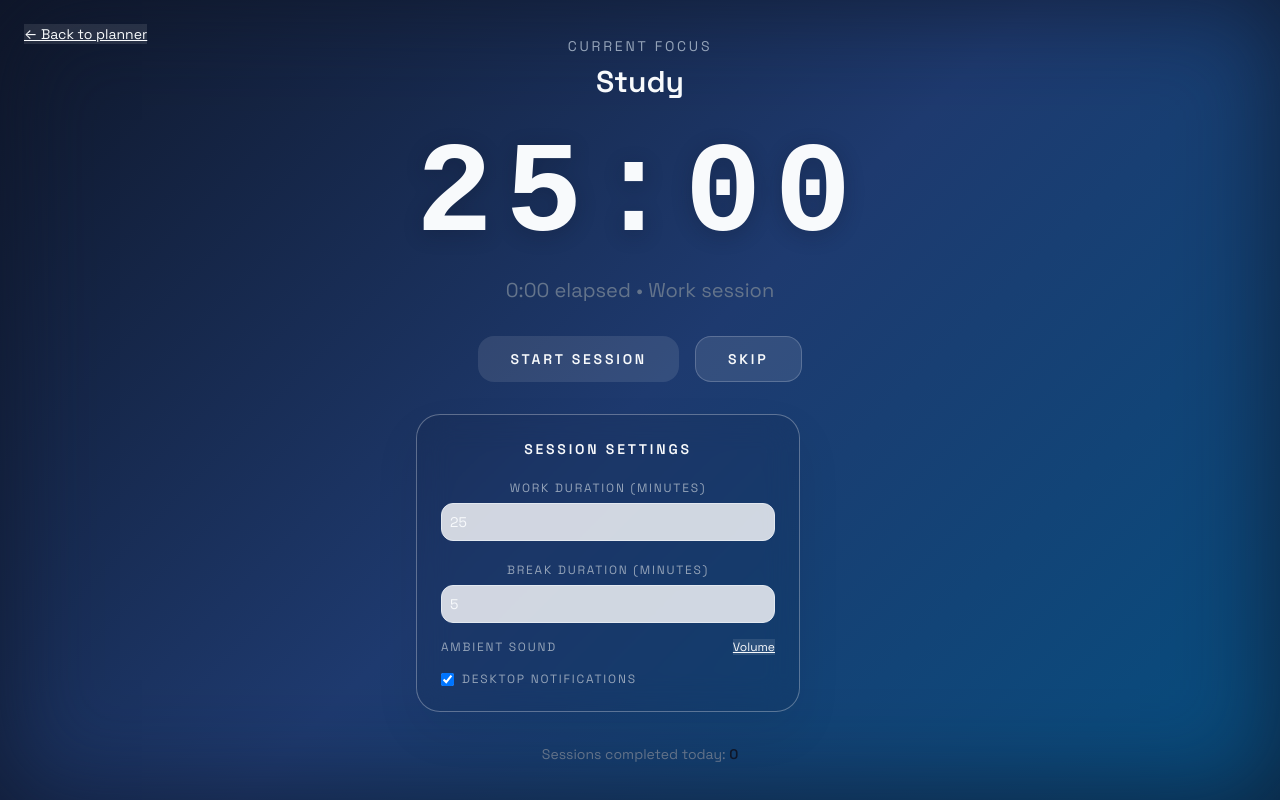
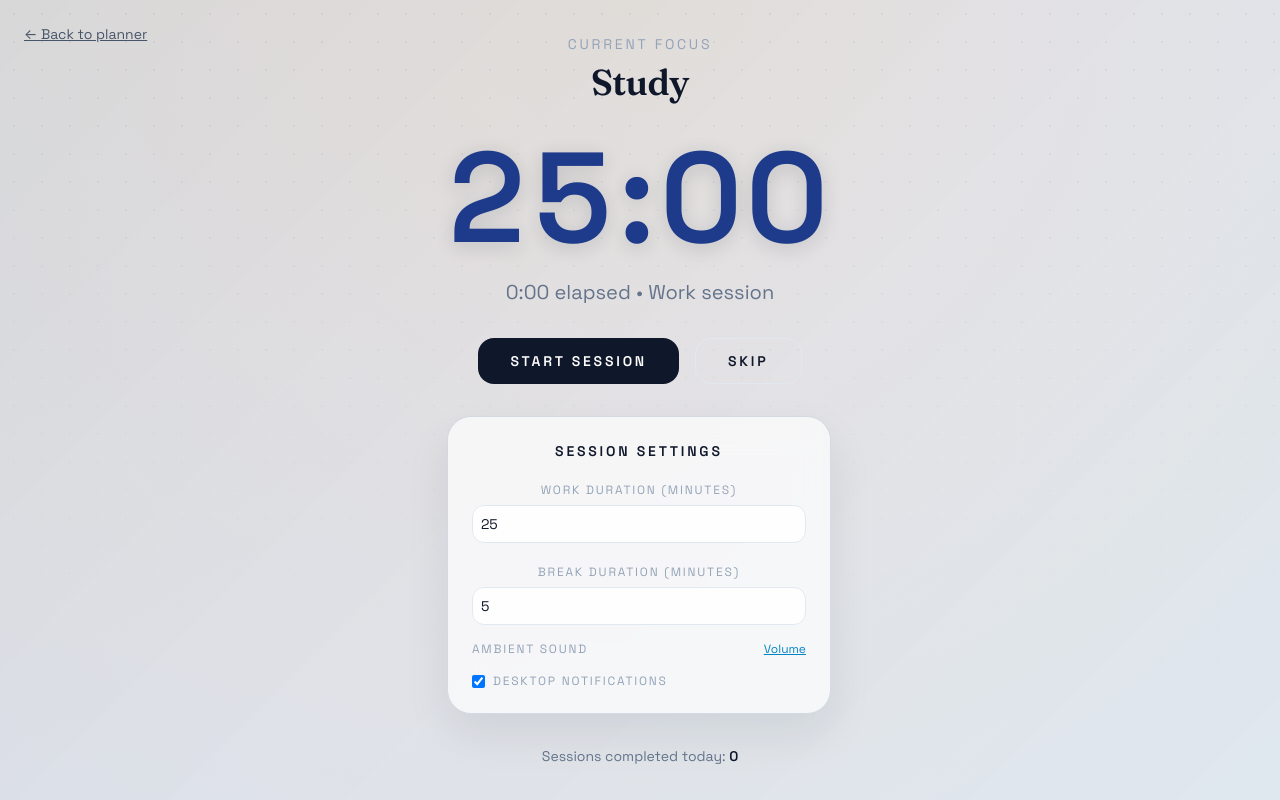
Before and after one commit to DevNova11/AI--Study-Planner, a plain HTML site: page frontend/pomodoro.html in a window 1280 px wide. Drawn offline with nearby package versions, Linux system fonts and the light colour scheme.

Commit message:
style: match pomodoro timer with main app theme and fonts

```diff
--- a/frontend/pomodoro.css
+++ b/frontend/pomodoro.css
@@ -1,34 +1,40 @@
-/* Mood Lighting System */
+/* Mood Lighting System - Subtle overlay approach */
+
+body {
+  background: radial-gradient(circle at top, #fff7ed 0%, #fef9f4 35%, #f8fafc 100%);
+  min-height: 100vh;
+}
 
 .mood-lighting {
   position: fixed;
   inset: 0;
-  transition: background 2s ease-in-out, box-shadow 2s ease-in-out;
-  z-index: 0;
+  transition: background 2s ease-in-out, opacity 2s ease-in-out;
+  z-index: 1;
+  pointer-events: none;
 }
 
-/* Focus Mode - Deep Blue */
+/* Focus Mode - Soft Blue overlay */
 .mood-lighting.focus {
-  background: linear-gradient(135deg, #0f172a 0%, #1e3a6f 50%, #064e7f 100%);
-  box-shadow: inset 0 0 100px rgba(15, 23, 42, 0.8);
+  background: linear-gradient(135deg, rgba(15, 23, 42, 0.15) 0%, rgba(30, 58, 111, 0.12) 50%, rgba(6, 78, 127, 0.1) 100%);
+  opacity: 1;
 }
 
-/* Break Mode - Warm Green */
+/* Break Mode - Soft Green overlay */
 .mood-lighting.break {
-  background: linear-gradient(135deg, #065f46 0%, #10b981 50%, #6ee7b7 100%);
-  box-shadow: inset 0 0 100px rgba(6, 95, 70, 0.6);
+  background: linear-gradient(135deg, rgba(6, 95, 70, 0.08) 0%, rgba(16, 185, 129, 0.12) 50%, rgba(110, 231, 183, 0.1) 100%);
+  opacity: 1;
 }
 
-/* Warning Mode - Amber (last minute) */
+/* Warning Mode - Amber overlay (last minute) */
 .mood-lighting.warning {
-  background: linear-gradient(135deg, #78350f 0%, #d97706 50%, #fcd34d 100%);
-  box-shadow: inset 0 0 100px rgba(120, 53, 15, 0.7);
+  background: linear-gradient(135deg, rgba(120, 53, 15, 0.12) 0%, rgba(217, 119, 6, 0.15) 50%, rgba(252, 211, 77, 0.1) 100%);
+  opacity: 1;
 }
 
-/* Completion Mode - Rose */
+/* Completion Mode - Rose overlay */
 .mood-lighting.complete {
-  background: linear-gradient(135deg, #831843 0%, #ec4899 50%, #fbcfe8 100%);
-  box-shadow: inset 0 0 100px rgba(131, 24, 67, 0.6);
+  background: linear-gradient(135deg, rgba(131, 24, 67, 0.1) 0%, rgba(236, 72, 153, 0.12) 50%, rgba(251, 207, 232, 0.08) 100%);
+  opacity: 1;
 }
 
 /* Pulsing effect for last 10 seconds */
@@ -37,7 +43,7 @@
     opacity: 1;
   }
   50% {
-    opacity: 0.8;
+    opacity: 0.7;
   }
 }
 
@@ -47,68 +53,34 @@
 
 /* Timer display styling */
 #timer-display {
-  font-family: "Space Mono", monospace;
-  text-shadow: 0 4px 20px rgba(15, 23, 42, 0.3);
-  letter-spacing: 0.1em;
+  font-family: "Space Grotesk", system-ui, sans-serif;
+  text-shadow: 0 4px 20px rgba(15, 23, 42, 0.15);
+  letter-spacing: 0.05em;
 }
 
-/* Glass effect for dark mood */
+/* Match main app glass styling */
 .glass {
   background: rgba(255, 255, 255, 0.7) !important;
+  border: 1px solid rgba(148, 163, 184, 0.35) !important;
+  box-shadow: 0 20px 45px rgba(15, 23, 42, 0.08) !important;
+  backdrop-filter: blur(16px) !important;
 }
 
-.mood-lighting.focus ~ main .glass {
-  background: rgba(15, 23, 42, 0.1) !important;
-  border-color: rgba(255, 255, 255, 0.3) !important;
+/* Subtle text adjustments for mood states */
+.mood-lighting.focus ~ main #timer-display {
+  color: #1e3a8a;
 }
 
-.mood-lighting.break ~ main .glass {
-  background: rgba(6, 95, 70, 0.05) !important;
-  border-color: rgba(16, 185, 129, 0.3) !important;
-}
-
-.mood-lighting.warning ~ main .glass {
-  background: rgba(120, 53, 15, 0.08) !important;
-  border-color: rgba(217, 119, 6, 0.3) !important;
-}
-
-/* Text color adjustments based on mood */
-.mood-lighting.focus ~ main {
-  color: #f8fafc;
-}
-
-.mood-lighting.focus ~ main h1,
-.mood-lighting.focus ~ main #timer-display,
-.mood-lighting.focus ~ main button {
-  color: #f8fafc;
-}
-
-.mood-lighting.focus ~ main button {
-  background-color: rgba(248, 250, 252, 0.1);
-  border-color: rgba(248, 250, 252, 0.2);
-}
-
-.mood-lighting.focus ~ main button:hover {
-  background-color: rgba(248, 250, 252, 0.2);
-}
-
-.mood-lighting.break ~ main h1,
 .mood-lighting.break ~ main #timer-display {
   color: #065f46;
 }
 
-.mood-lighting.warning ~ main h1,
 .mood-lighting.warning ~ main #timer-display {
-  color: #78350f;
+  color: #92400e;
 }
 
-/* Smooth transitions */
-* {
-  transition: color 2s ease-in-out;
-}
-
-#timer-display {
-  transition: none;
+.mood-lighting.complete ~ main #timer-display {
+  color: #831843;
 }
 
 /* Animation for session completion */
@@ -124,3 +96,15 @@
 .timer-complete #timer-display {
   animation: bounce-success 0.6s ease-in-out;
 }
+
+/* Badge styling to match main app */
+.badge {
+  background: rgba(248, 250, 252, 0.9);
+  border: 1px solid rgba(148, 163, 184, 0.4);
+}
+
+/* Ensure main content is above mood overlay */
+main {
+  position: relative;
+  z-index: 10;
+}
--- a/frontend/pomodoro.html
+++ b/frontend/pomodoro.html
@@ -15,23 +15,25 @@
     <link rel="stylesheet" href="pomodoro.css" />
   </head>
   <body class="relative overflow-hidden">
+    <!-- Base background matching main app -->
+    <div class="bg-constellation"></div>
     <div id="mood-bg" class="mood-lighting"></div>
 
     <main class="relative z-10 flex h-screen flex-col items-center justify-center">
       <!-- Back Button -->
       <button
         id="back-btn"
-        class="absolute top-6 left-6 text-slate-600 hover:text-slate-900 text-sm underline transition"
+        class="absolute top-6 left-6 text-slate-600 hover:text-slate-900 text-sm underline transition z-20"
       >
         ← Back to planner
       </button>
 
       <!-- Timer Container -->
-      <div class="space-y-8 text-center">
+      <div class="space-y-8 text-center relative z-10">
         <!-- Subject Info -->
         <div class="space-y-2">
           <p class="text-sm uppercase tracking-[0.2em] text-slate-400">Current focus</p>
-          <h1 id="subject-name" class="text-3xl font-semibold text-slate-900">Mathematics</h1>
+          <h1 id="subject-name" class="hero-title text-4xl font-semibold text-slate-900">Mathematics</h1>
         </div>
 
         <!-- Main Timer Display -->
```
